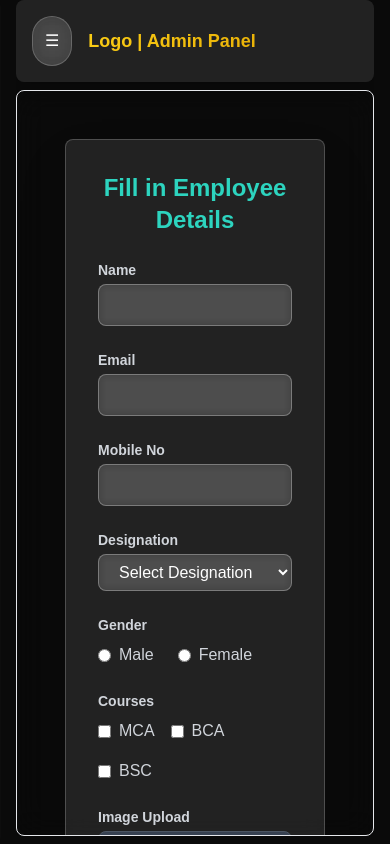
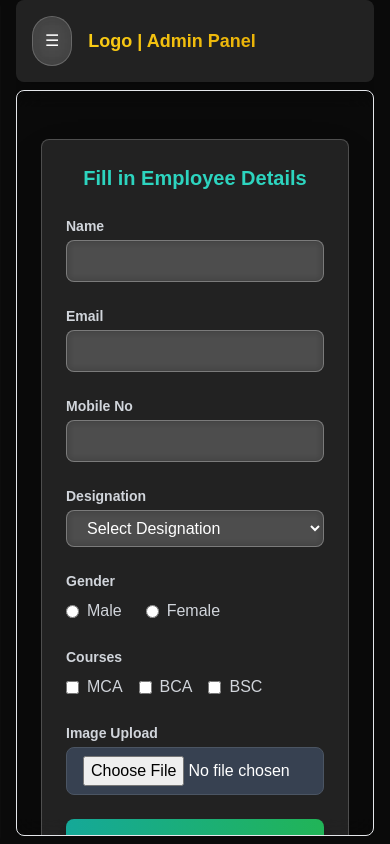
Before and after one commit to D-Atharv/InternShip_Client, a Next.js app in the folder Dealsdray/client/my-app/: page /employee/create in a window 390 px wide. Built offline with nearby package versions, Linux system fonts and the light colour scheme.

Commit message:
feat: loaded fixed

```diff
--- a/Dealsdray/client/my-app/app/components/Header.tsx
+++ b/Dealsdray/client/my-app/app/components/Header.tsx
@@ -7,7 +7,6 @@ export default function Header() {
 
   return (
     <header className="bg-white/10 backdrop-blur-lg p-4 shadow-lg rounded-lg flex justify-between items-center">
-      {/* Left Section */}
       <div className="flex items-center space-x-4">
         <button
           onClick={toggleSidebar}
@@ -20,7 +19,6 @@ export default function Header() {
         </h1>
       </div>
 
-      {/* Right Section */}
       <div className="flex items-center space-x-4">
         <span className="hidden sm:block text-gray-200 text-sm font-medium truncate">
           Welcome,{" "}
--- a/Dealsdray/client/my-app/app/components/Sidebar.tsx
+++ b/Dealsdray/client/my-app/app/components/Sidebar.tsx
@@ -2,19 +2,27 @@
 
 import { useSidebar } from "../../Context/SideBarContext";
 import { useRouter } from "next/navigation";
+import { useState } from "react";
+import Loader from "../components/ui/Loader";
 
 export default function Sidebar() {
   const { isSidebarOpen, toggleSidebar } = useSidebar();
   const router = useRouter();
+  const [isLoading, setIsLoading] = useState(false);
 
   const handleNavigation = (href: string) => {
-    router.push(href);
-    toggleSidebar(); // Close sidebar after navigation
+    setIsLoading(true);
+    toggleSidebar();
+    setTimeout(() => {
+      router.push(href);
+      setIsLoading(false);
+    }, 500);
   };
 
   return (
     <>
-      {/* Sidebar */}
+      {isLoading && <Loader />}
+
       <aside
         className={`lg:w-64 bg-white/10 backdrop-blur-md border border-white/20 h-full p-6 lg:static fixed top-0 left-0 z-40 transition-transform duration-300 ease-in-out rounded-lg ${
           isSidebarOpen ? "translate-x-0" : "-translate-x-full"
@@ -75,7 +83,6 @@ export default function Sidebar() {
         </div>
       </aside>
 
-      {/* Sidebar Overlay for Small Screens */}
       {isSidebarOpen && (
         <div
           onClick={toggleSidebar}
--- a/Dealsdray/client/my-app/app/dashboard/layout.tsx
+++ b/Dealsdray/client/my-app/app/dashboard/layout.tsx
@@ -2,20 +2,22 @@ import Sidebar from "../components/Sidebar";
 import Header from "../components/Header";
 import { SidebarProvider } from "@/Context/SideBarContext";
 
-export default function EmployeeLayout({
+export default function DashboardLayout({
   children,
 }: {
   children: React.ReactNode;
 }) {
   return (
+    <SidebarProvider>
       <div className="h-screen flex overflow-hidden bg-[#0A0A0A]">
         <Sidebar />
         <div className="flex-1 flex flex-col overflow-hidden mx-4 mb-2">
           <Header />
-        <main className="flex-1 px-6 py-4 bg-white/2 backdrop-blur-lg rounded-lg shadow-lg overflow-y-auto mt-2 border border-white/2">
-        <SidebarProvider>{children}</SidebarProvider>
+          <main className="flex-1 px-2 py-4 bg-white/2 backdrop-blur-lg rounded-lg shadow-lg overflow-y-auto mt-2 border border-white/2">
+            {children}
           </main>
         </div>
       </div>
+    </SidebarProvider>
   );
 }
--- a/Dealsdray/client/my-app/app/employee/create/CreateEmployeeForm.tsx
+++ b/Dealsdray/client/my-app/app/employee/create/CreateEmployeeForm.tsx
@@ -1,4 +1,3 @@
-// CreateEmployeeForm.tsx
 'use client';
 import { useState } from "react";
 import FormInput from "./components/FormInput";
@@ -54,9 +53,9 @@ export default function CreateEmployeeForm() {
     return (
         <form
             onSubmit={handleSubmit}
-            className="bg-white/10 backdrop-blur-md border border-white/20 p-8 rounded-lg xl:w-2/5 shadow-2xl text-white space-y-6 max-h-screen overflow-y-auto"
+            className="bg-white/10 backdrop-blur-md border border-white/20 p-6 md:p-8 rounded-lg w-full sm:max-w-xl md:max-w-2xl lg:max-w-3xl xl:w-2/5 shadow-2xl text-white space-y-6 max-h-screen overflow-y-auto mx-auto"
         >
-            <h2 className="text-2xl font-extrabold text-center text-teal-400">
+            <h2 className="text-xl md:text-2xl font-extrabold text-center text-teal-400">
                 Fill in Employee Details
             </h2>
 
--- a/Dealsdray/client/my-app/app/employee/layout.tsx
+++ b/Dealsdray/client/my-app/app/employee/layout.tsx
@@ -4,14 +4,16 @@ import { SidebarProvider } from "@/Context/SideBarContext";
 
 export default function EmployeeLayout({ children }: { children: React.ReactNode }) {
     return (
+        <SidebarProvider>
             <div className="h-full flex overflow-hidden   ">
                 <Sidebar />
                 <div className="flex-1 flex flex-col overflow-hidden mx-4 mb-2 ">
                     <Header />
-                <main className="flex-1 px-6 py-4 bg-white/2 backdrop-blur-lg rounded-lg shadow-lg overflow-y-auto mt-2 border border-white/2">
-                    <SidebarProvider>{children}</SidebarProvider>
+                    <main className="flex-1 py-4 bg-white/2 backdrop-blur-lg rounded-lg shadow-lg overflow-y-auto mt-2 border border-white/2">
+                        {children}
                     </main>
                 </div>
             </div>
+        </SidebarProvider>
     );
 }
--- a/Dealsdray/client/my-app/app/layout.tsx
+++ b/Dealsdray/client/my-app/app/layout.tsx
@@ -8,10 +8,12 @@ export const metadata = {
 
 export default function RootLayout({ children }: { children: React.ReactNode }) {
   return (
-    <html lang="en">
-      <body className="h-screen bg-[#0A0A0A] text-white">
-      <SidebarProvider>{children}</SidebarProvider>
-      </body>
-    </html>
+    <SidebarProvider>
+      <html lang="en">
+        <body className="h-screen bg-[#0A0A0A] text-white">
+          {children}
+        </body>
+      </html>
+    </SidebarProvider>
   );
 }
```
Lines whose indentation alone changed are shown as unchanged.
